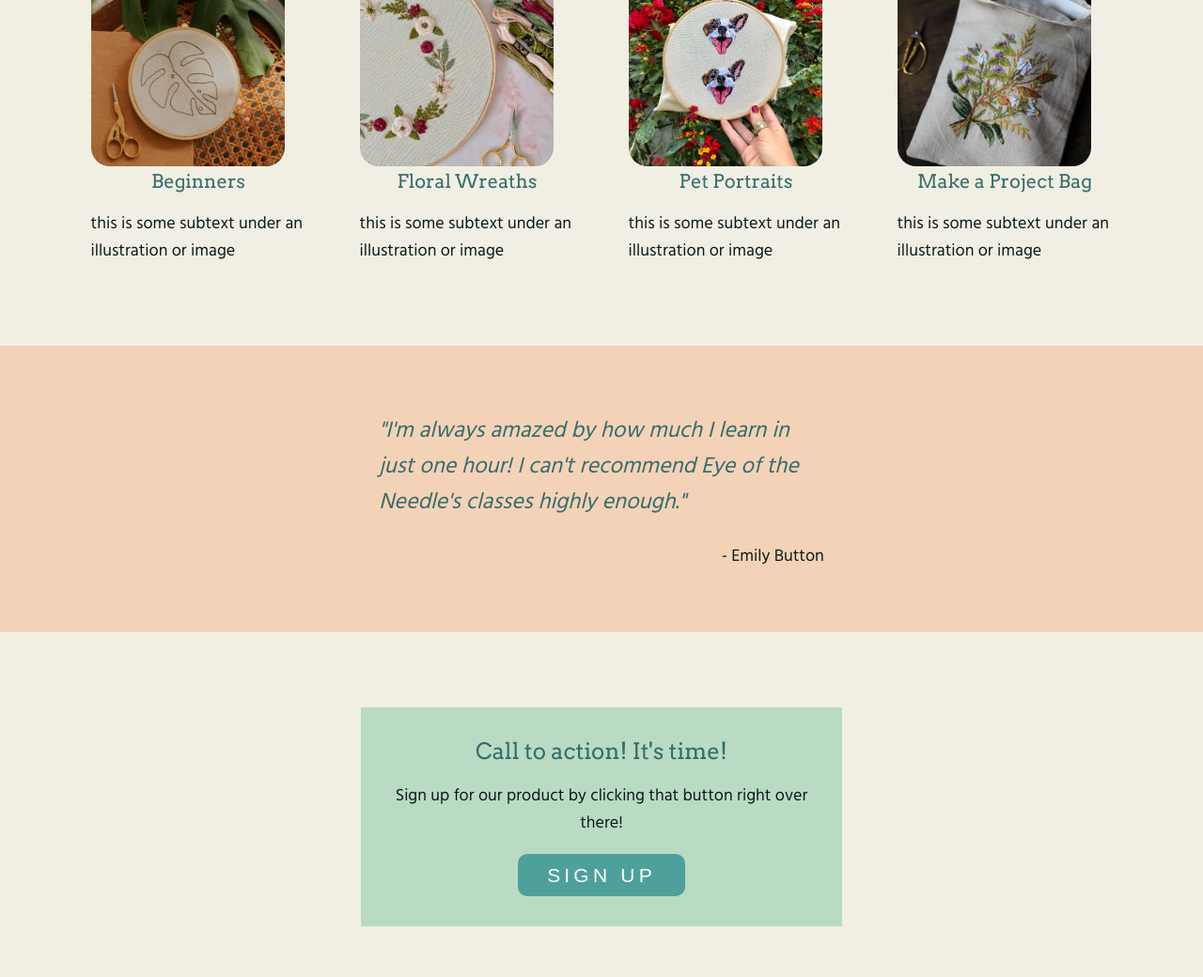
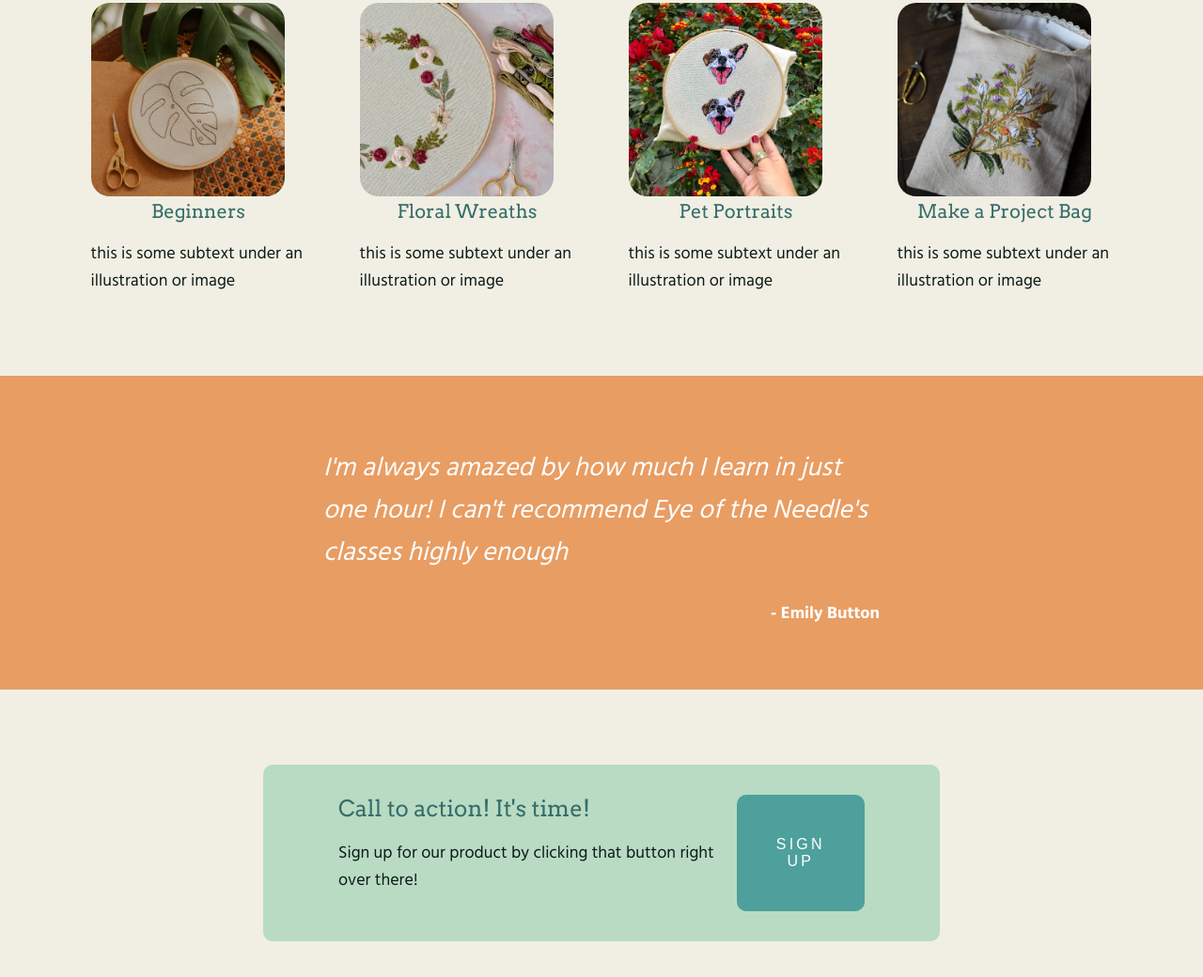
Before and after one commit to meaghangallant/odin-landing-page, a plain HTML site: page index.html in a window 1280 px wide. Shown: the part 810-1850 px from the top of the page at 94% size. Drawn offline with Linux system fonts and the light colour scheme; a web font is replaced by a local one.

Commit message:
style to align with project specs

```diff
--- a/index.html
+++ b/index.html
@@ -58,16 +58,18 @@
 
     <div id="testimonial-section">
       <div>
-        <p class="testimonial">"I'm always amazed by how much I learn in just one hour! I can't recommend Eye of the Needle's classes highly enough."</p>
+        <p class="testimonial">I'm always amazed by how much I learn in just one hour! I can't recommend Eye of the Needle's classes highly enough</p>
         <p class ="customer">- Emily Button</p>
       </div>
     </div>
 
   </main>
   <footer>
-    <div>
-      <h3>Call to action! It's time!</h3>
-      <p>Sign up for our product by clicking that button right over there!</p>
+    <div id="call-to-action">
+      <div>
+        <h3>Call to action! It's time!</h3>
+        <p>Sign up for our product by clicking that button right over there!</p>
+      </div>
       <button>Sign up</button>
     </div>
   </footer>
--- a/styles.css
+++ b/styles.css
@@ -37,10 +37,10 @@ p {
 
 button {
   color: white;
-  font-size: 21px;
+  font-size: 16px;
   background-color: #4EA09C;
   border: solid 0;
-  padding: .5em 1.5em;
+  padding: 10px 30px;
   text-transform: uppercase;
   letter-spacing: .2em;
   border-radius: 10px;
@@ -101,6 +101,7 @@ nav a {
 
 #classes div {
   width: 20%;
+  margin-top: 2em;
 }
 
 #classes img {
@@ -114,34 +115,39 @@ nav a {
 }
 
 #testimonial-section {
-  background-color: #F4D2B8;
+  background-color: #E89D63;
   padding: 3em;
 }
 
 #testimonial-section div {
-  width: 40%;
+  width: 50%;
   margin: auto;
 }
 
 #testimonial-section .testimonial {
-  color: #366D6B;
+  color: white;
   font-style: italic;
-  font-size: 24px;
+  font-size: 28px;
 }
 
 #testimonial-section .customer {
+  color: white;
   text-align: right;
+  font-weight: bold;
 }
 
 footer {
   margin: 0;
   padding: 5em;
-  text-align: center;
 }
 
-footer div {
+#call-to-action {
   background-color: #B9DBC3;
-  padding: 2em;
+  padding: 2em 5em;
   margin: auto;
-  width: 40%;
+  width: 50%;
+  border-radius: 10px;
+  display: flex;
+  justify-content: space-around;
+  align-content: center;
 }
```
